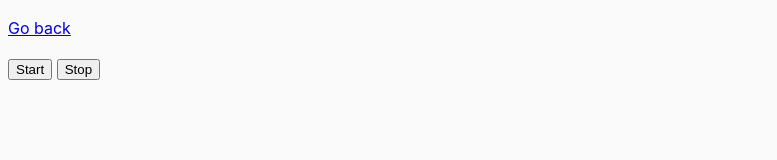
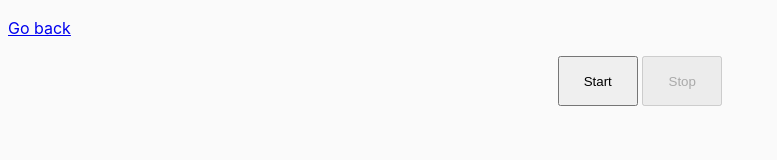
Before and after one commit to IYuliia/goit-advancejs-hw-02, a website built with Vite: page src/01-color-switcher.html in a window 1280 px wide. Shown: the whole page, without its empty margins (0-777 px from the left). Built offline with nearby package versions, Linux system fonts and the light colour scheme.

Commit message:
disabled stop button and added css

```diff
--- a/src/01-color-switcher.html
+++ b/src/01-color-switcher.html
@@ -8,10 +8,10 @@
   </head>
   <body>
     <p><a href="index.html">Go back</a></p>
-
-    <button type="button" data-start>Start</button>
-    <button type="button" data-stop>Stop</button>
-
+    <div class="color-switcher-box">
+      <button class="color-switcher-btn" type="button" data-start>Start</button>
+      <button class="color-switcher-btn" type="button" data-stop>Stop</button>
+    </div>
     <script src="js/01-color-switcher.js" type="module"></script>
   </body>
 </html>
--- /dev/null
+++ b/src/css/color-switcher.css
@@ -0,0 +1,8 @@
+.color-switcher-box {
+  text-align: center;
+}
+
+.color-switcher-btn {
+  width: 80px;
+  height: 50px;
+}
--- a/src/js/01-color-switcher.js
+++ b/src/js/01-color-switcher.js
@@ -1,3 +1,5 @@
+import '../css/color-switcher.css';
+
 const refs = {
   body: document.querySelector('body'),
   startBtn: document.querySelector('[data-start]'),
@@ -8,15 +10,18 @@ let intervalId = null;
 
 refs.startBtn.addEventListener('click', onBtnStart);
 refs.stopBtn.addEventListener('click', onBtnStop);
+refs.stopBtn.disabled = true;
 
 function onBtnStart() {
   intervalId = setInterval(changeBcgColor, 1000);
   refs.startBtn.disabled = true;
+  refs.stopBtn.disabled = false;
 }
 
 function onBtnStop() {
   clearInterval(intervalId);
   refs.startBtn.disabled = false;
+  refs.stopBtn.disabled = true;
 }
 
 function changeBcgColor() {
```
